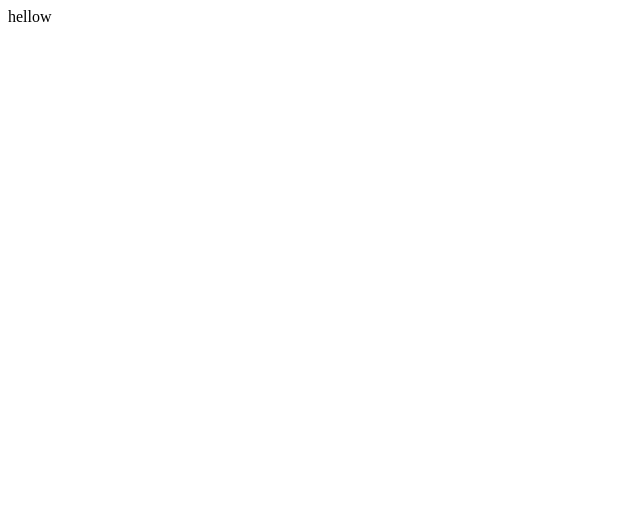
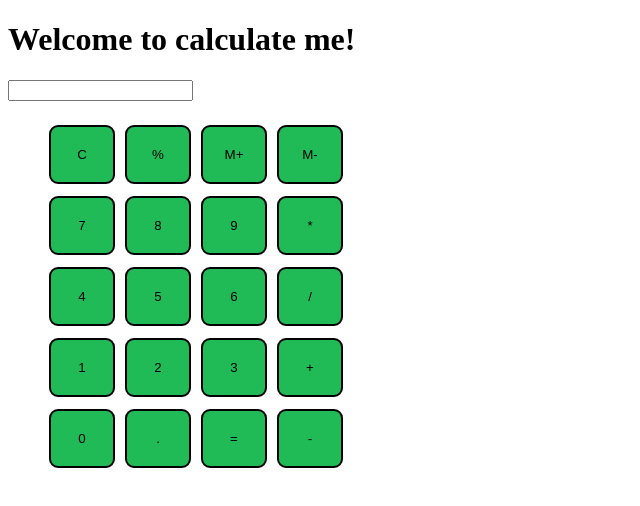
Before and after one commit to RajkumarGajbhiye/weather-app, a plain HTML site: page index.html in a window 1280 px wide. Shown: the whole page, without its empty margins (0-640 px from the left). Drawn offline with Linux system fonts and the light colour scheme.

Commit message:
changes done

```diff
--- a/index.html
+++ b/index.html
@@ -1 +1,49 @@
-hellow
+<!DOCTYPE html>
+<html>
+<head>
+    <title>Calculator in js Dom</title>
+<link rel="stylesheet" href="style.css">
+
+</head>
+<body>
+<h1 id="main">Welcome to calculate me!</h1>
+    <input type="text" id="inp" ><br><br>
+    <div id="container">
+        <div id="row" style="margin: 0; padding: 6px 38px;">
+            <button id="clear" style="width: 66px;padding: 20px;margin: 0 3px;border: 2px solid black;border-radius: 9px;cursor: pointer;background-color:rgb(32, 186, 86);">C</button>
+            <button id="spec" style="width: 66px;padding: 20px;margin: 0 3px;border: 2px solid black;border-radius: 9px;cursor: pointer;background-color:rgb(32, 186, 86);">%</button>
+            <button id="spec" style="width: 66px;padding: 20px;margin: 0 3px;border: 2px solid black;border-radius: 9px;cursor: pointer;background-color:rgb(32, 186, 86);">M+</button>
+            <button id="spec" style="width: 66px;padding: 20px;margin: 0 3px;border: 2px solid black;border-radius: 9px;cursor: pointer;background-color:rgb(32, 186, 86);">M-</button>
+        </div>
+         <div id="row" style="margin: 0; padding: 6px 38px;">
+            <button id="num" style="width: 66px;padding: 20px;margin: 0 3px;border: 2px solid black;border-radius: 9px;cursor: pointer;background-color:rgb(32, 186, 86);">7</button>
+            <button id="num" style="width: 66px;padding: 20px;margin: 0 3px;border: 2px solid black;border-radius: 9px;cursor: pointer;background-color:rgb(32, 186, 86);">8</button>
+            <button id="num"style="width: 66px;padding: 20px;margin: 0 3px;border: 2px solid black;border-radius: 9px;cursor: pointer;background-color:rgb(32, 186, 86);">9</button>
+            <button id="spec" style="width: 66px;padding: 20px;margin: 0 3px;border: 2px solid black;border-radius: 9px;cursor: pointer;background-color:rgb(32, 186, 86);">*</button>
+         </div>
+         <div id="row" style="margin: 0; padding: 6px 38px;">
+            <button id="num" style="width: 66px;padding: 20px;margin: 0 3px;border: 2px solid black;border-radius: 9px;cursor: pointer;background-color:rgb(32, 186, 86);">4</button>
+            <button id="num" style="width: 66px;padding: 20px;margin: 0 3px;border: 2px solid black;border-radius: 9px;cursor: pointer;background-color:rgb(32, 186, 86);">5</button>
+            <button id="num" style="width: 66px;padding: 20px;margin: 0 3px;border: 2px solid black;border-radius: 9px;cursor: pointer;background-color:rgb(32, 186, 86);">6</button>
+            <button id="spec" style="width: 66px;padding: 20px;margin: 0 3px;border: 2px solid black;border-radius: 9px;cursor: pointer;background-color:rgb(32, 186, 86);">/</button>
+         </div>
+         <div id="row" style="margin: 0; padding: 6px 38px;">
+
+            <button id="num" style="width: 66px;padding: 20px;margin: 0 3px;border: 2px solid black;border-radius: 9px;cursor: pointer;background-color:rgb(32, 186, 86);">1</button>
+            <button id="num" style="width: 66px;padding: 20px;margin: 0 3px;border: 2px solid black;border-radius: 9px;cursor: pointer;background-color:rgb(32, 186, 86);">2</button>
+            <button id="num" style="width: 66px;padding: 20px;margin: 0 3px;border: 2px solid black;border-radius: 9px;cursor: pointer;background-color:rgb(32, 186, 86);">3</button>
+            <button id="spec" style="width: 66px;padding: 20px;margin: 0 3px;border: 2px solid black;border-radius: 9px;cursor: pointer;background-color:rgb(32, 186, 86);;">+</button>
+
+        </div>
+        <div id="row" style="margin: 0; padding: 6px 38px;">
+            <button id="num" style="width: 66px;padding: 20px;margin: 0 3px;border: 2px solid black;border-radius: 9px;cursor: pointer;background-color:rgb(32, 186, 86);">0</button>
+            <button id="spec" style="width: 66px;padding: 20px;margin: 0 3px;border: 2px solid black;border-radius: 9px;cursor: pointer;background-color:rgb(32, 186, 86);">.</button>
+            <button id="spec" style="width: 66px;padding: 20px;margin: 0 3px;border: 2px solid black;border-radius: 9px;cursor: pointer;background-color:rgb(32, 186, 86);">=</button>
+            <button id="spec" style="width: 66px;padding: 20px;margin: 0 3px;border: 2px solid black;border-radius: 9px;cursor: pointer;background-color:rgb(32, 186, 86);">-</button>
+             </div>
+
+
+     </div>
+    <script src="./script.js"></script>
+</body>
+</html>
```
